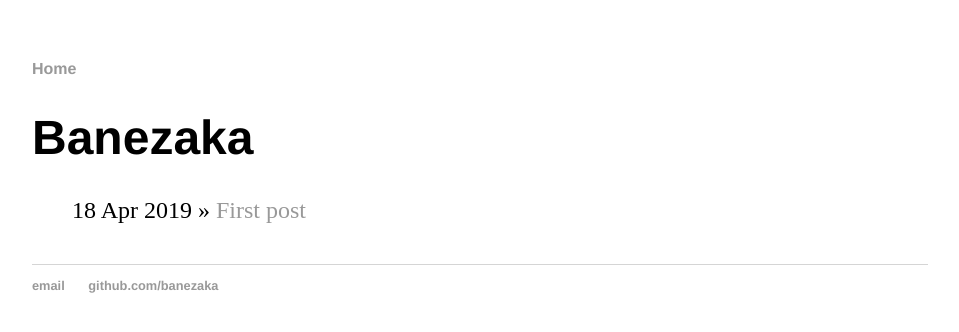
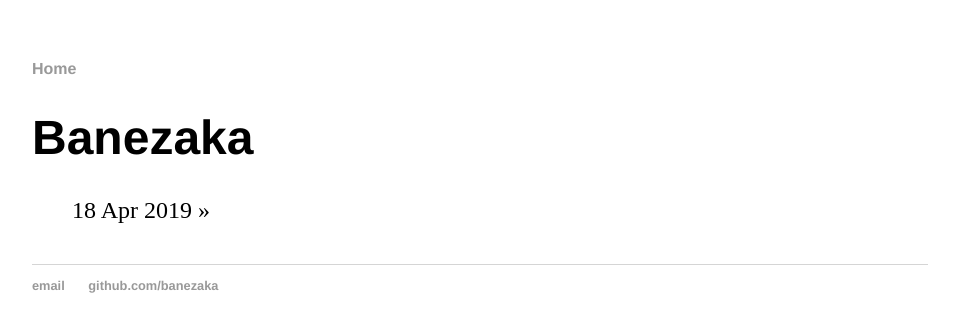
Before and after one commit to banezaka/banezaka.github.io, a Jekyll site: the page built from index.html, in a window 1280 px wide. Shown: the top 332 px of the page, without its empty margins (160-1119 px from the left). Built offline with Jekyll 4.4.1, drawn with Linux system fonts in a browser that asks for light colours.

Commit message:
Update index.html

```diff
--- a/index.html
+++ b/index.html
@@ -4,8 +4,7 @@ title: Banezaka
 ---
   <h1>{{ page.title }}</h1>
   <ul class="posts">
-
     {% for post in site.posts %}
-      <li><span>{{ post.date | date_to_string }}</span> » <a href="{{ post.url }}" title="{{ post.title }}">{{ post.title }}</a></li>
+      <li><span>{{ post.date | date_to_string }}</span> » <a href="{{ post.url }}" title="{{ post.title }}">{{ post.body }}</a></li>
     {% endfor %}
 </ul>
```
